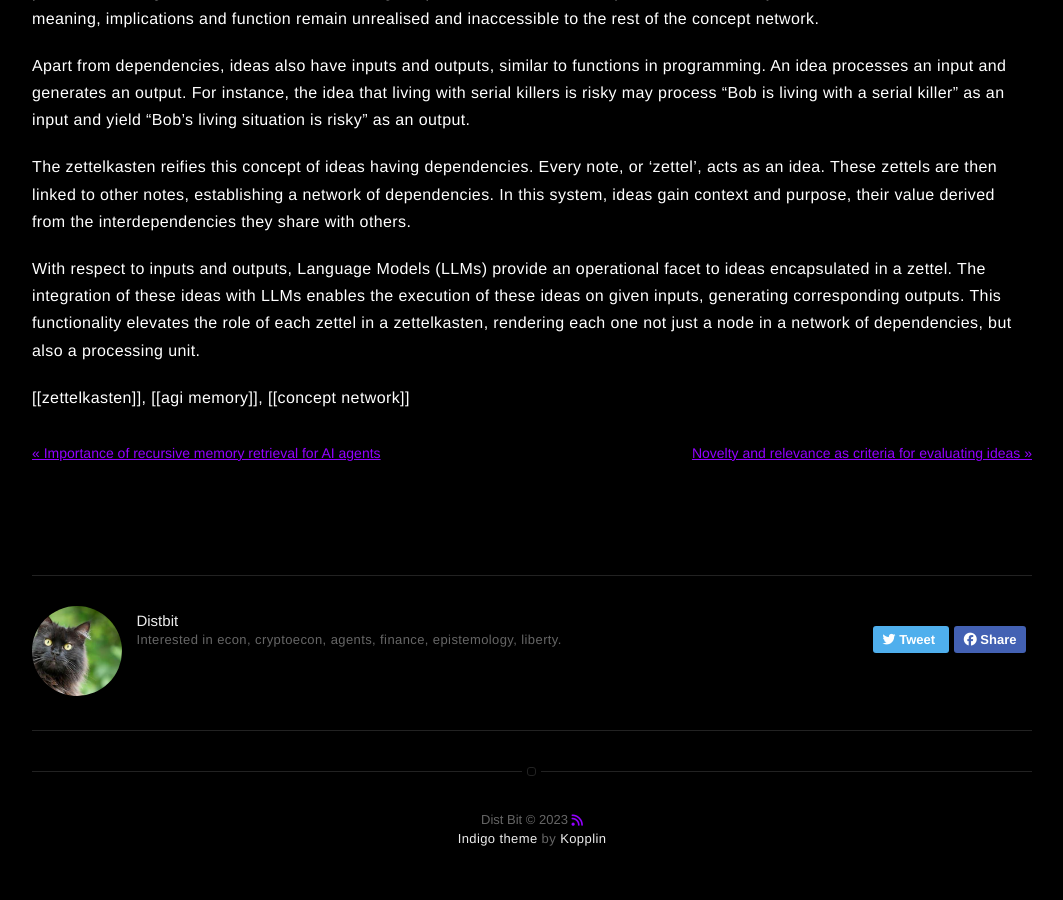
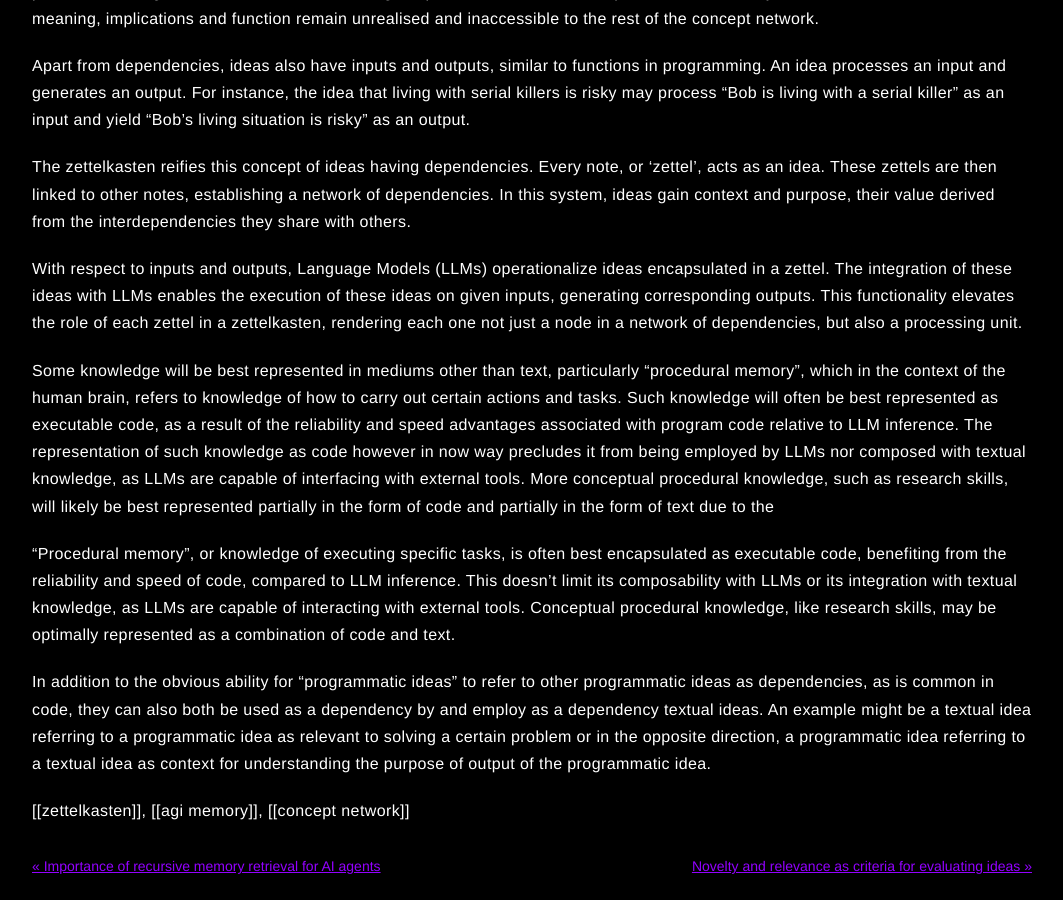
Before and after one commit to distbit0/distbit.xyz, a Jekyll site: the page built from _posts/2023-06-15-learning-as-adding-new-functions-to-a-concept-network.md, in a window 1280 px wide and 900 px high, scrolled down 565 px. Shown: the whole window, without its empty margins (108-1171 px from the left). Built offline with Jekyll 4.4.1, drawn with Linux system fonts in a browser that asks for light colours; nearby versions of some CDN libraries; comment, search, counter and statistics services are not loaded.

Commit message:
2023-06-15-importance-of-recursive-memory-retrieval-for-AI-agents.md

```diff
--- a/_posts/2023-06-15-learning-as-adding-new-functions-to-a-concept-network.md
+++ b/_posts/2023-06-15-learning-as-adding-new-functions-to-a-concept-network.md
@@ -21,6 +21,13 @@ Apart from dependencies, ideas also have inputs and outputs, similar to function
 
 The zettelkasten reifies this concept of ideas having dependencies. Every note, or 'zettel', acts as an idea. These zettels are then linked to other notes, establishing a network of dependencies. In this system, ideas gain context and purpose, their value derived from the interdependencies they share with others.
 
-With respect to inputs and outputs, Language Models (LLMs) provide an operational facet to ideas encapsulated in a zettel. The integration of these ideas with LLMs enables the execution of these ideas on given inputs, generating corresponding outputs. This functionality elevates the role of each zettel in a zettelkasten, rendering each one not just a node in a network of dependencies, but also a processing unit.
+With respect to inputs and outputs, Language Models (LLMs) operationalize ideas encapsulated in a zettel. The integration of these ideas with LLMs enables the execution of these ideas on given inputs, generating corresponding outputs. This functionality elevates the role of each zettel in a zettelkasten, rendering each one not just a node in a network of dependencies, but also a processing unit.
+
+Some knowledge will be best represented in mediums other than text, particularly "procedural memory", which in the context of the human brain, refers to knowledge of how to carry out certain actions and tasks. Such knowledge will often be best represented as executable code, as a result of the reliability and speed advantages associated with program code relative to LLM inference. The representation of such knowledge as code however in now way precludes it from being employed by LLMs nor composed with textual knowledge, as LLMs are capable of interfacing with external tools. More conceptual procedural knowledge, such as research skills, will likely be best represented partially in the form of code and partially in the form of text due to the
+
+"Procedural memory", or knowledge of executing specific tasks, is often best encapsulated as executable code, benefiting from the reliability and speed of code, compared to LLM inference. This doesn't limit its composability with LLMs or its integration with textual knowledge, as LLMs are capable of interacting with external tools. Conceptual procedural knowledge, like research skills, may be optimally represented as a combination of code and text.
+
+In addition to the obvious ability for "programmatic ideas" to refer to other programmatic ideas as dependencies, as is common in code, they can also both be used as a dependency by and employ as a dependency textual ideas. An example might be a textual idea referring to a programmatic idea as relevant to solving a certain problem or in the opposite direction, a programmatic idea referring to a textual idea as context for understanding the purpose of output of the programmatic idea.
+
 
 [[zettelkasten]], [[agi memory]], [[concept network]]
```
